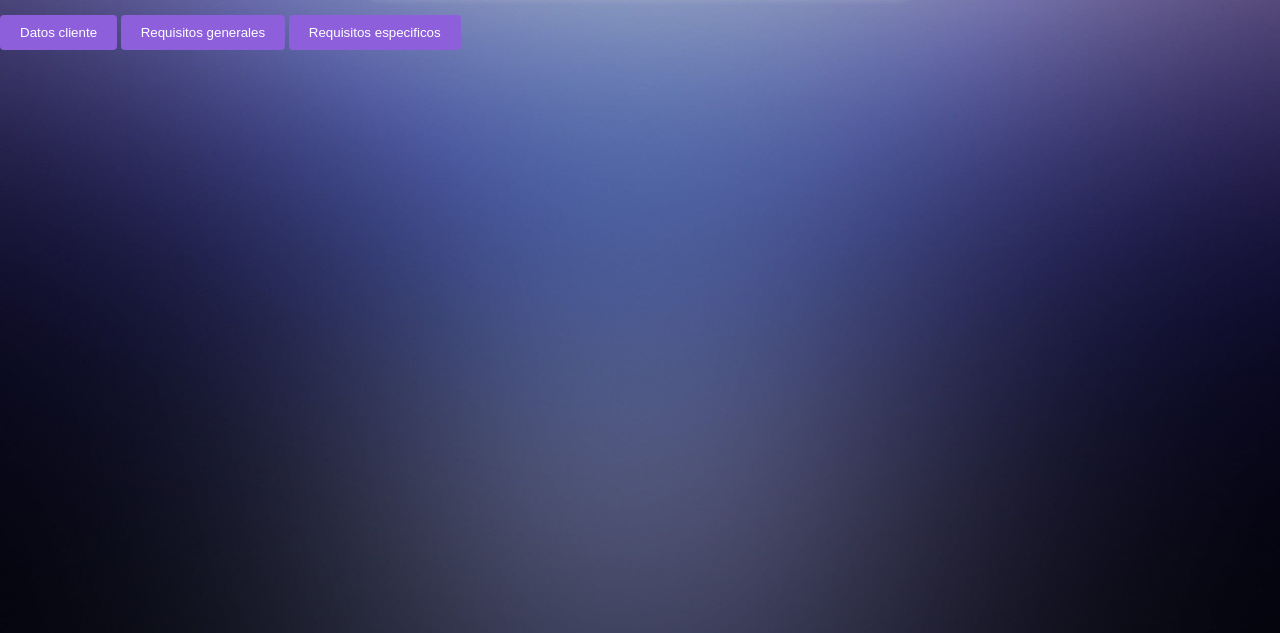
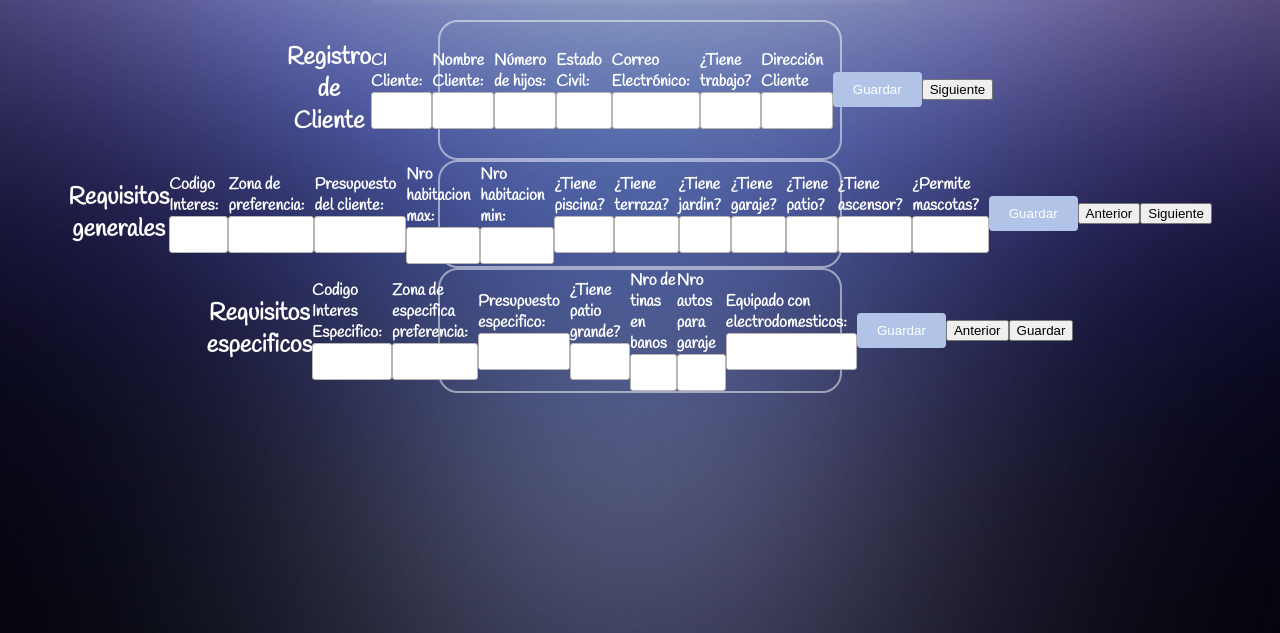
Before and after one commit to Aylen-omg/APP_TBD, a Flask app: page / in a window 1280 px wide. Shown: the part 141-774 px from the top of the page. Run offline with Flask 3, Linux system fonts and the light colour scheme.

Commit message:
Update formulario.html

```diff
--- a/App Clientes/templates/formulario.html
+++ b/App Clientes/templates/formulario.html
@@ -6,7 +6,10 @@
   <link rel="preconnect" href="https://fonts.googleapis.com">
   <link rel="preconnect" href="https://fonts.gstatic.com" crossorigin>
   <link href="https://fonts.googleapis.com/css2?family=Handlee&display=swap" rel="stylesheet">
-  <script src="validation.js"></script>
+
+</head>
+
+<body>
   <header>
   <div class="container-hero">
     <div class="container hero">
@@ -20,55 +23,144 @@
     </div>
   </div>
   </header>
-
-</head>
-<body>
-  <button class="button" onclick="mostrarVista('DatosCliente')">Datos cliente</button>
-  <button class="button" onclick="mostrarVista('RequisitosGenerales')">Requisitos generales</button>
-  <button class="button" onclick="mostrarVista('RequisitosEspecificos')">Requisitos especificos</button>
   <section>
-  <div class="vistaDatosCliente">
+  <div class="tab-content">
+    <form action="guardar_cliente.php" method="POST" onsubmit="return validateForm()">
+    <div class="step datos index active">
       <div class="form-box">
-    <div class="form-value">
-    <form action="guardar_cliente.php" method="POST" onsubmit="return validateForm()">
-
         <h2>Registro de Cliente</h2>
+        <div class="form-group">
           <label for="ciCliente">CI Cliente:</label>
           <input type="text" id="ciCliente" name="ciCliente" required>
-
+        </div>
+        <div class="form-group">
           <label for="nombreCliente">Nombre Cliente:</label>
           <input type="text" id="nombreCliente" name="nombreCliente" required>
-
+        </div>
+        <div class="form-group">
           <label for="nroHijos">Número de hijos:</label>
           <input type="number" id="nroHijos" name="nroHijos" required>
-
+        </div>
+        <div class="form-group">
           <label for="estadoCivil">Estado Civil:</label>
           <input type="text" id="estadoCivil" name="estadoCivil" required>
-
+        </div>
+        <div class="form-group">
           <label for="correoCliente">Correo Electrónico:</label>
           <input type="email" id="correoCliente" name="correoCliente" required>
-
+        </div>
+        <div class="form-group">
           <label for="tieneTrabajo">¿Tiene trabajo?</label>
           <input type="text" id="tieneTrabajo" name="tieneTrabajo" required>
-
+        </div>
+        <div class="form-group">
           <label for="direccionCliente">Dirección Cliente</label>
           <input type="text" id="direccionCliente" name="direccionCliente" required>
-
+        </div>
         <input type="submit" value="Guardar">
-    </form>
+        <button type="button" class="next-btn">Siguiente</button>
       </div>
     </div>
+
+  <div class="step requisitos1">
+    <div class="form-box">
+      <h2>Requisitos generales</h2>
+      <div class="form-group">
+        <label for="codInteres">Codigo Interes:</label>
+        <input type="text" id="codInteres" name="codInteres" required>
       </div>
-</section>
-<section>
-  <div class="vistaRequisitosGenerales">
-    <h1>requisitos-generales</h1>
+      <div class="form-group">
+        <label for="zonaPreferencia">Zona de preferencia:</label>
+        <input type="text" id="zonaPreferencia" name="zonaPreferencia" required>
       </div>
-</section>
-<section>
-  <div class="vistaRequisitosEspecificos">
-    <h1>requisitos-especificos</h1>
+      <div class="form-group">
+        <label for="presupuestoCliente">Presupuesto del cliente:</label>
+        <input type="number" id="presupuestoCliente" name="presupuestoCliente" required>
       </div>
-</section>
+      <div class="form-group">
+        <label for="nroHabitacionMax">Nro habitacion max:</label>
+        <input type="number" id="nroHabitacionMax" name="nroHabitacionMax" required>
+      </div>
+      <div class="form-group">
+        <label for="nroHabitacionMin">Nro habitacion min:</label>
+        <input type="number" id="nroHabitacionMin" name="nroHabitacionMin" required>
+      </div>
+      <div class="form-group">
+        <label for="tienePiscina">¿Tiene piscina?</label>
+        <input type="text" id="tienePiscina" name="tienePiscina" required>
+      </div>
+      <div class="form-group">
+        <label for="tieneTerraza">¿Tiene terraza?</label>
+        <input type="text" id="tieneTerraza" name="tieneTerraza" required>
+      </div>
+      <div class="form-group">
+        <label for="tieneJardin">¿Tiene jardin?</label>
+        <input type="text" id="tieneJardin" name="tieneJardin" required>
+      </div>
+      <div class="form-group">
+        <label for="tieneGaraje">¿Tiene garaje?</label>
+        <input type="text" id="tieneGaraje" name="tieneGaraje" required>
+      </div>
+      <div class="form-group">
+        <label for="tienePatio">¿Tiene patio?</label>
+        <input type="text" id="tienePatio" name="tienePatio" required>
+      </div>
+      <div class="form-group">
+        <label for="tieneAscensor">¿Tiene ascensor?</label>
+        <input type="text" id="tieneAscensor" name="tieneAscensor" required>
+      </div>
+      <div class="form-group">
+        <label for="permiteMascotas">¿Permite mascotas?</label>
+        <input type="text" id="permiteMascotas" name="permiteMascotas" required>
+      </div>
+      <input type="submit" value="Guardar">
+      <button type="button" class="previous-btn">Anterior</button>
+      <button type="button" class="next-btn">Siguiente</button>
+    </div>
+  </div>
+
+  <div class="step requisitos2">
+    <div class="form-box">
+      <h2>Requisitos especificos</h2>
+      <div class="form-group">
+        <label for="codInteresEsp">Codigo Interes Especifico:</label>
+        <input type="number" id="codInteresEsp" name="codInteresEsp" required>
+      </div>
+      <div class="form-group">
+        <label for="zonaEspecifica">Zona de especifica preferencia:</label>
+        <input type="text" id="zonaEspecifica" name="zonaEspecifica" required>
+      </div>
+      <div class="form-group">
+        <label for="presupuestoEsp">Presupuesto especifico:</label>
+        <input type="number" id="presupuestoEsp" name="presupuestoEsp" required>
+      </div>
+      <div class="form-group">
+        <label for="tienePatioGrande">¿Tiene patio grande?</label>
+        <input type="text" id="tienePatioGrande" name="tienePatioGrande" required>
+      </div>
+      <div class="form-group">
+        <label for="nrobanostina">Nro de tinas en banos</label>
+        <input type="number" id="nrobanostina" name="nrobanostina" required>
+      </div>
+      <div class="form-group">
+        <label for="cantidadAutosGaraje">Nro autos para garaje</label>
+        <input type="number" id="cantidadAutosGaraje" name="cantidadAutosGaraje" required>
+      </div>
+      <div class="form-group">
+        <label for="equipadoElectrodomest">Equipado con electrodomesticos:</label>
+        <input type="text" id="equipadoElectrodomest" name="equipadoElectrodomest" required>
+      </div>
+      <input type="submit" value="Guardar">
+      <button type="button" class="previous-btn">Anterior</button>
+      <button type="submit" class="submit-btn">Guardar</button>
+    </div>
+  </div>
+  </form>
+
+
+  <div>
+
+  </div>
+  <script src="validation.js"></script>
 </body>
 </html>
```
Lines whose indentation alone changed are shown as unchanged.
